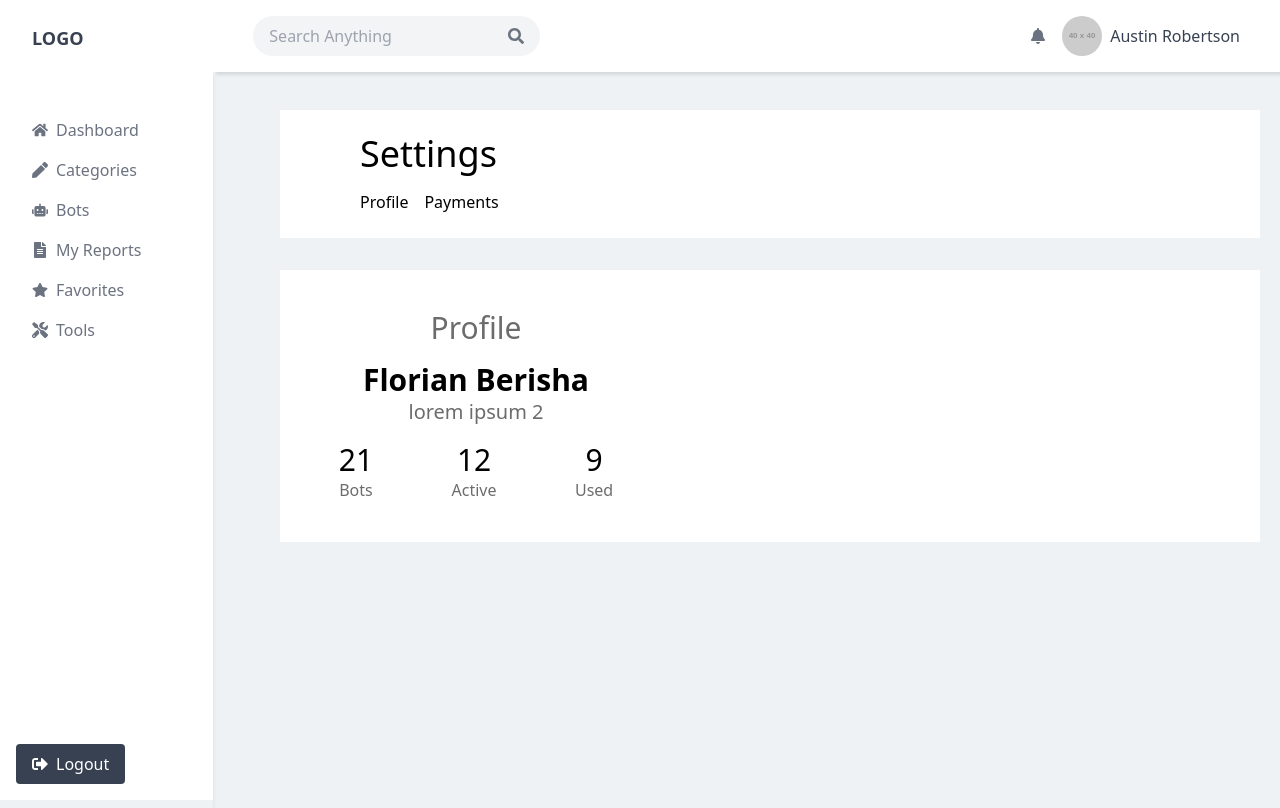
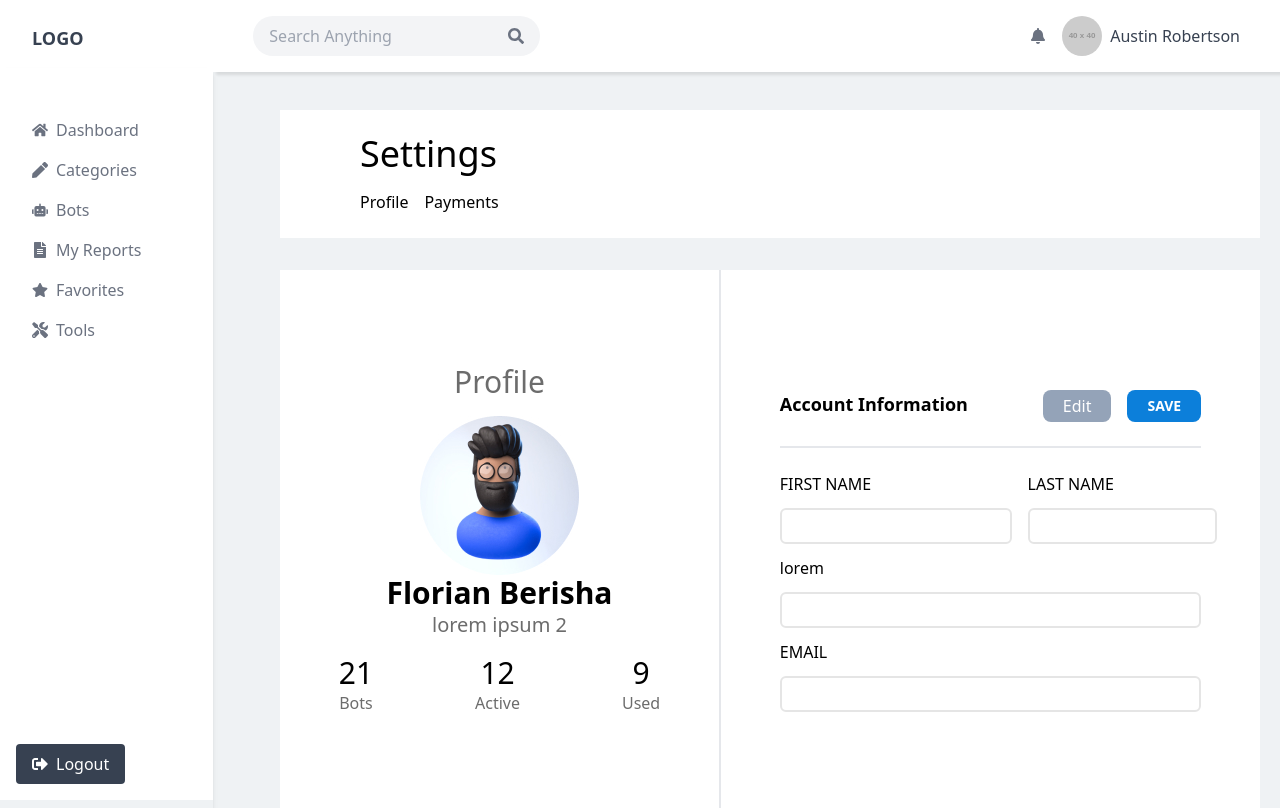
Before and after one commit to ArtisAdemi/vezhguesi-react, a React (Vite) app in the folder vezhguesi/: page /profile in a window 1280 px wide. Built offline with nearby package versions, Linux system fonts and the light colour scheme.

Commit message:
profile UI

```diff
--- a/vezhguesi/src/pages/Profile.tsx
+++ b/vezhguesi/src/pages/Profile.tsx
@@ -1,5 +1,5 @@
 import React from 'react'
-
+import profile from "../assets/profile.jpg"
 const Profile: React.FC = () => {
     return (
         <div className='w-[98%]'>
@@ -10,12 +10,12 @@ const Profile: React.FC = () => {
                     <h1>Payments</h1>
                 </div>
             </div>
-            <div className='flex py-10 bg-white mt-8 '>
-                <div className='leftSide w-[40%] px-[6%] flex flex-col justify-center'>
+            <div className='flex bg-white mt-8 '>
+                <div className='leftSide w-[45%] px-[6%] border-2 border-l-0 border-t-0 border-b-0 flex flex-col py-12 justify-center'>
                     <div className='flex flex-col items-center mb-4'>
 
                         <h1 className='text-[#6C6C6C] text-3xl mb-4'>Profile</h1>
-                        <img src="" alt="" />
+                        <img src={profile} alt="" />
                         <h1 className='font-bold text-3xl'>Florian Berisha</h1>
                         <h1 className='text-[#6C6C6C] text-xl'>lorem ipsum 2</h1>
                     </div>
@@ -34,7 +34,35 @@ const Profile: React.FC = () => {
                         </div>
                     </div>
                 </div>
-                <div className='rightSide'></div>
+                <div className='rightSide w-[55%] px-[6%] py-24'>
+                    <form action="" className='pt-6'>
+                        <div className='flex justify-between border-2 border-l-0 border-r-0 border-t-0 pb-6'>
+                            <h1 className='font-bold text-lg'>Account Information</h1>
+                            <div className='flex gap-x-4'>
+                                <button className='bg-slate-400 rounded-lg px-5 py-1 text-white'>Edit</button>
+                                <button className='bg-[#0C7FDA] rounded-lg px-5 py-1 text-white font-semibold text-sm'>SAVE</button>
+                            </div>
+                        </div>
+                        <div className='flex gap-x-4 mt-6 justify-between'>
+                            <div className='flex flex-col w-[55%]'>
+                                <label htmlFor="" className='mb-3'>FIRST NAME</label>
+                                <input type="text" name="" id="" className='border-2 border-[#E5E5E5] rounded-md py-1' />
+                            </div>
+                            <div className='flex flex-col w-[45%]'>
+                                <label htmlFor="" className='mb-3'>LAST NAME</label>
+                                <input type="text" name="" id="" className='border-2 border-[#E5E5E5] rounded-md py-1' />
+                            </div>
+                        </div>
+                        <div className='flex flex-col mt-3'>
+                            <label htmlFor="" className='mb-3'>lorem</label>
+                            <input type="text" name="" id="" className='border-2 border-[#E5E5E5] rounded-md py-1' />
+                        </div>
+                        <div className='flex flex-col mt-3'>
+                            <label htmlFor="" className='mb-3'>EMAIL</label>
+                            <input type="text" name="" id="" className='border-2 border-[#E5E5E5] rounded-md py-1' />
+                        </div>
+                    </form>
+                </div>
             </div>
         </div>
     )
```
Also changed, not shown: vezhguesi/src/assets/profile.jpg (added).
